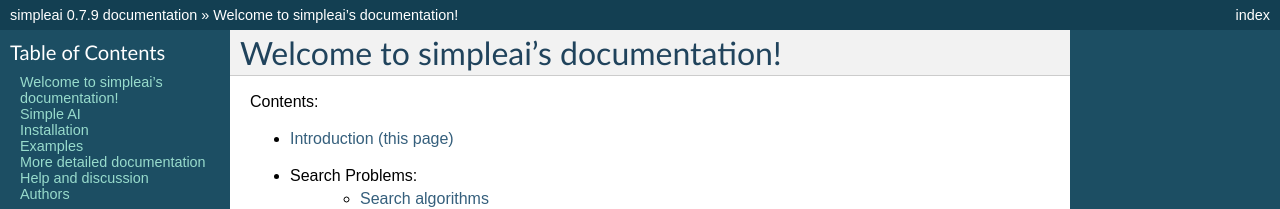
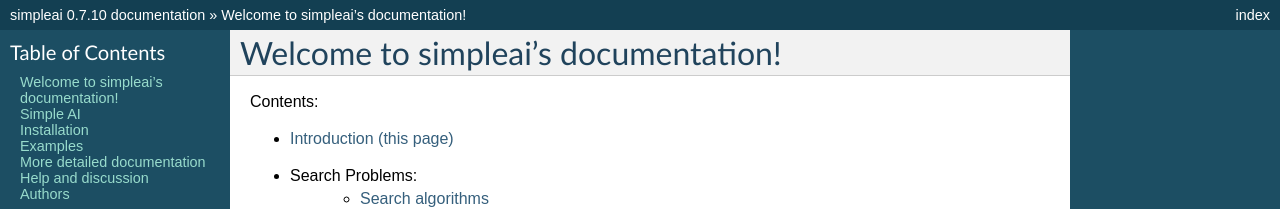
Before and after one commit to simpleai-team/simpleai, a Sphinx documentation site: the page built from docs/index.rst, in a window 1280 px wide and 900 px high. Shown: the top 209 px of the window. Built offline with Sphinx 7.4.7, drawn with Linux system fonts in a browser that asks for light colours; some of the changed text lies outside the part shown.

Commit message:
Up version for new hotfix release

```diff
--- a/docs/conf.py
+++ b/docs/conf.py
@@ -51,7 +51,7 @@
 # The short X.Y version.
 version = '0.7'
 # The full version, including alpha/beta/rc tags.
-release = '0.7.9'
+release = '0.7.10'
 
 # The language for content autogenerated by Sphinx. Refer to documentation
 # for a list of supported languages.
--- a/setup.py
+++ b/setup.py
@@ -5,7 +5,7 @@
 
 setup(
     name='simpleai',
-    version='0.7.9',
+    version='0.7.10',
     description=u'An implementation of AI algorithms based on aima-python',
     long_description=open('README.rst').read(),
     author = u'Juan Pedro Fisanotti',
```
